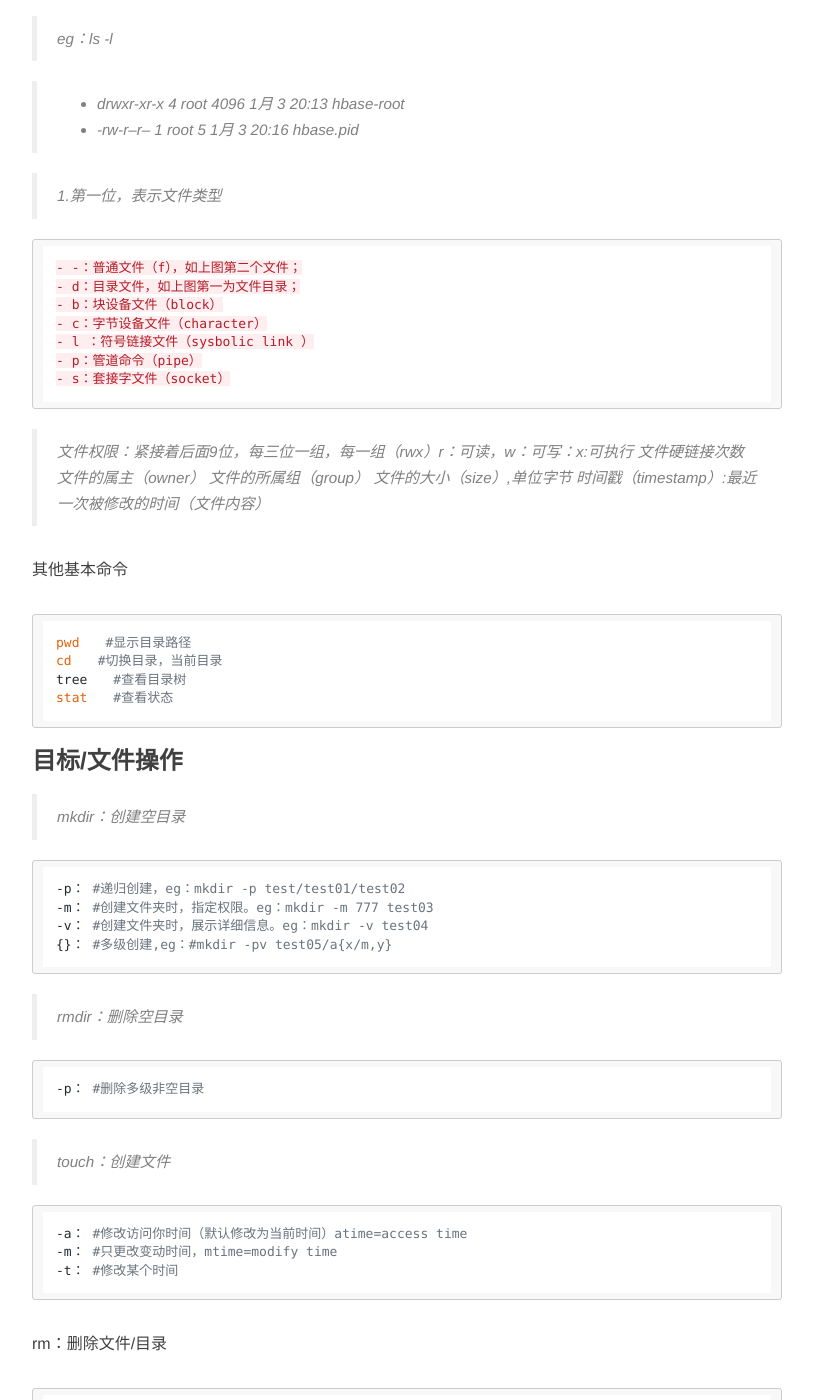
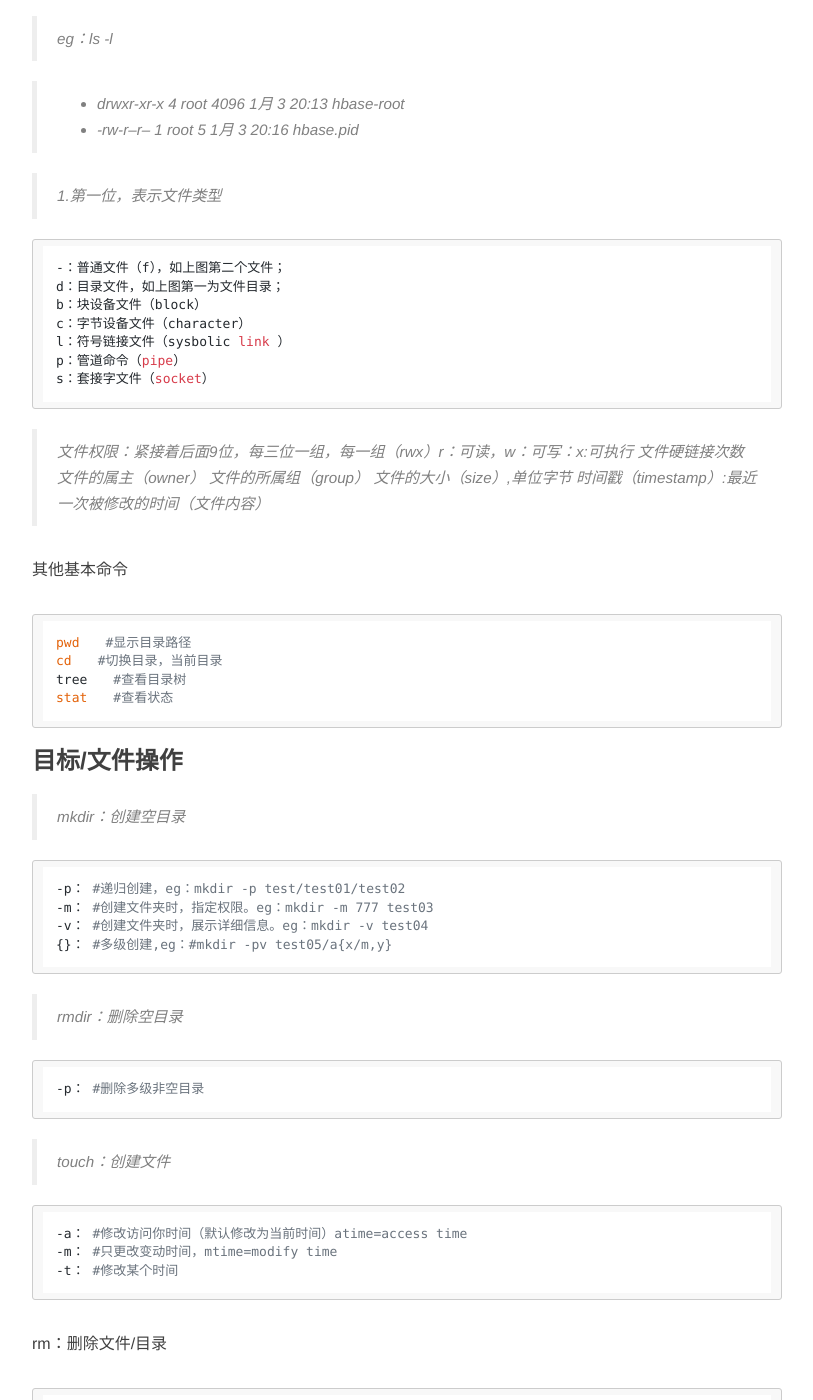
Before and after one commit to RuanHR/ruanhr.github.io, a Jekyll site: the page built from _posts/2018-01-02-linux-base.md, in a window 1280 px wide and 1400 px high, scrolled down 1134 px. Shown: the whole window, without its empty margins (233-1046 px from the left). Built offline with Jekyll 4.4.1, drawn with Linux system fonts in a browser that asks for light colours; nearby versions of some CDN libraries; comment, search, counter and statistics services are not loaded; some of the changed text lies outside the part shown.

Commit message:
commit page
文章修改

````diff
--- a/_posts/2018-01-02-linux-base.md
+++ b/_posts/2018-01-02-linux-base.md
@@ -45,13 +45,13 @@ ls -R #递归显示（recursive）；
 > 1.第一位，表示文件类型
 
 ```xml
-- -：普通文件（f），如上图第二个文件；
-- d：目录文件，如上图第一为文件目录；
-- b：块设备文件（block）
-- c：字节设备文件（character）
-- l ：符号链接文件（sysbolic link ）
-- p：管道命令（pipe）
-- s：套接字文件（socket）
+-：普通文件（f），如上图第二个文件；
+d：目录文件，如上图第一为文件目录；
+b：块设备文件（block）
+c：字节设备文件（character）
+l：符号链接文件（sysbolic link ）
+p：管道命令（pipe）
+s：套接字文件（socket）
 ```
 
 > 文件权限：紧接着后面9位，每三位一组，每一组（rwx）r：可读，w：可写：x:可执行
@@ -106,7 +106,7 @@ rm：删除文件/目录
 
 ### 环境变量
 
-命令的内存空间，env
+命令的内存空间，env<br/>
 变量赋值  eg：NAME=Tom(在内存中着一段空间，起名叫NAME,空间放的数据叫Tom),申请变量的过程，就是申请内存使用的过程。
 
 > path：以冒号隔开的一对路径。
@@ -114,8 +114,8 @@ rm：删除文件/目录
 
 ### 时间
 
-硬件主板的震荡器，rtc
-硬件时钟：clock
+硬件主板的震荡器，rtc<br/>
+硬件时钟：clock<br/>
 系统时钟：date
 
 hwclock #(写入时间)
````
